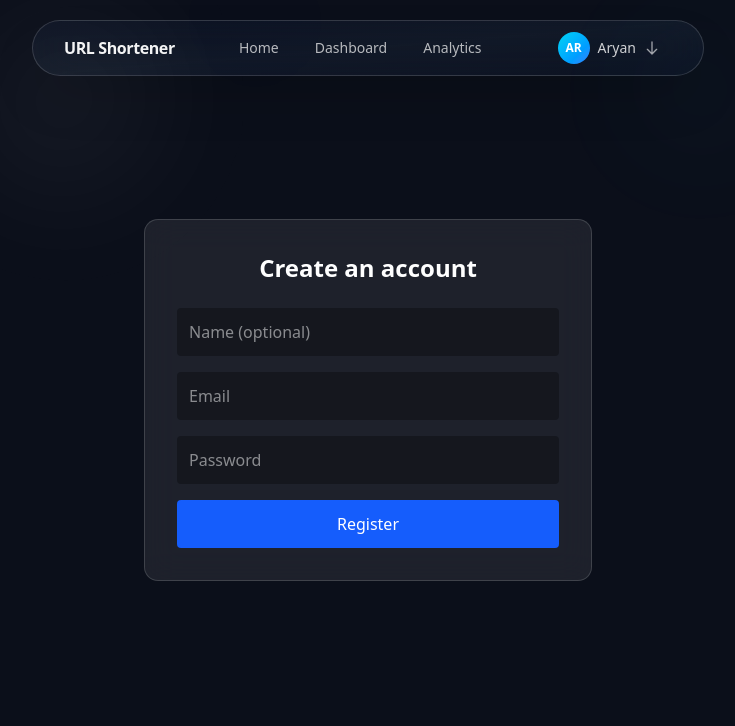
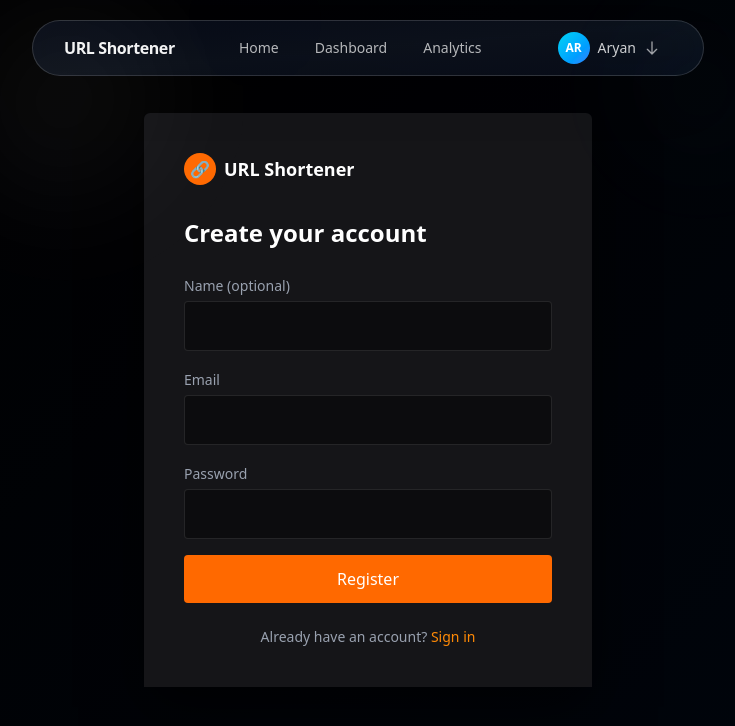
Before and after one commit to aryan-bhargav/URLShortnerNextJS, a Next.js app: page /register in a window 1280 px wide. Shown: the top 726 px of the page, without its empty margins (272-1007 px from the left). Built offline with nearby package versions, Linux system fonts and the light colour scheme.

Commit message:
refactor: update layout styles and enhance registration page UI

```diff
--- a/app/(auth)/layout.tsx
+++ b/app/(auth)/layout.tsx
@@ -11,7 +11,7 @@ export default function AuthLayout({
   children: React.ReactNode;
 }) {
   return (
-    <main className="min-h-screen flex items-center justify-center bg-[#0b0f1a]">
+    <main className="min-h-screen flex items-center justify-center">
       {children}
     </main>
   );
--- a/app/(auth)/login/page.tsx
+++ b/app/(auth)/login/page.tsx
@@ -40,7 +40,8 @@ export default function LoginPage() {
   return (
     <main className="min-h-screen flex items-center justify-center px-6">
       {/* RIGHT LOGIN CARD */}
-      <div className="bg-zinc-900/90 backdrop-blur-xl rounded-t-sm p-8 md:p-10 shadow-[0_20px_60px_rgba(0,0,0,0.7)]">
+      <div className="w-full max-w-md bg-zinc-900/90 backdrop-blur-xl rounded-t-sm p-8 md:p-10 shadow-[0_20px_60px_rgba(0,0,0,0.7)]">
+
         {/* Logo */}
         <div className="flex items-center gap-2 mb-8">
           <div className="w-8 h-8 rounded-full bg-orange-500 flex items-center justify-center font-bold">
--- a/app/(auth)/register/page.tsx
+++ b/app/(auth)/register/page.tsx
@@ -2,6 +2,8 @@
 
 import { useState } from "react";
 import { useRouter } from "next/navigation";
+import Image from "next/image";
+import Link from "next/link";
 
 export default function RegisterPage() {
   const router = useRouter();
@@ -38,52 +40,89 @@ export default function RegisterPage() {
 
   return (
     <main className="min-h-screen flex items-center justify-center px-6">
-      <div className="w-full max-w-md glass rounded-xl p-8">
-        <h1 className="text-2xl font-semibold mb-6 text-center">
-          Create an account
+      {/* RIGHT LOGIN CARD */}
+      <div className="w-full max-w-md bg-zinc-900/90 backdrop-blur-xl rounded-t-sm p-8 md:p-10 shadow-[0_20px_60px_rgba(0,0,0,0.7)]">
+        {/* Logo */}
+        <div className="flex items-center gap-2 mb-8">
+          <div className="w-8 h-8 rounded-full bg-orange-500 flex items-center justify-center font-bold">
+            🔗
+          </div>
+          <span className="text-lg font-semibold">
+            URL Shortener
+          </span>
+        </div>
+
+        <h1 className="text-2xl font-semibold mb-6">
+          Create your account
         </h1>
 
         {/* Name */}
+        <label className="text-sm text-gray-400">
+          Name (optional)
+        </label>
         <input
           type="text"
-          placeholder="Name (optional)"
-          className="w-full p-3 mb-4 rounded bg-black/30 outline-none"
+          className="w-full mt-1 mb-4 p-3 rounded bg-black/40 border border-white/10 focus:border-orange-500 outline-none transition"
           value={name}
           onChange={(e) => setName(e.target.value)}
         />
 
         {/* Email */}
+        <label className="text-sm text-gray-400">
+          Email
+        </label>
         <input
           type="email"
-          placeholder="Email"
-          className="w-full p-3 mb-4 rounded bg-black/30 outline-none"
+          className="w-full mt-1 mb-4 p-3 rounded bg-black/40 border border-white/10 focus:border-orange-500 outline-none transition"
           value={email}
           onChange={(e) => setEmail(e.target.value)}
         />
 
         {/* Password */}
+        <label className="text-sm text-gray-400">
+          Password
+        </label>
         <input
           type="password"
-          placeholder="Password"
-          className="w-full p-3 mb-4 rounded bg-black/30 outline-none"
+          className="w-full mt-1 mb-4 p-3 rounded bg-black/40 border border-white/10 focus:border-orange-500 outline-none transition"
           value={password}
           onChange={(e) => setPassword(e.target.value)}
         />
 
         {/* Error */}
         {error && (
-          <p className="text-red-400 text-sm mb-4">{error}</p>
+          <p className="text-red-400 text-sm mb-4">
+            {error}
+          </p>
         )}
 
         {/* Button */}
         <button
           onClick={handleRegister}
           disabled={loading}
-          className="w-full py-3 rounded bg-blue-600 hover:bg-blue-500 transition disabled:opacity-50"
+          className="
+              w-full py-3 rounded
+              bg-orange-500 hover:bg-orange-400
+              transition
+              font-medium
+              disabled:opacity-50
+            "
         >
           {loading ? "Creating account..." : "Register"}
         </button>
+
+        {/* Footer */}
+        <p className="text-sm text-gray-400 mt-6 text-center">
+          Already have an account?{" "}
+          <Link
+            href="/login"
+            className="text-orange-400 hover:underline"
+          >
+            Sign in
+          </Link>
+        </p>
       </div>
+
     </main>
   );
 }
--- a/app/[shortCode]/page.tsx
+++ b/app/[shortCode]/page.tsx
@@ -7,7 +7,7 @@ interface RedirectPageProps {
 }
 
 const RedirectPage = async ({ params }: RedirectPageProps) => {
-  const { shortCode } = params;
+  const { shortCode } = await params;
 
   let cachedUrl: string | null = null;
 
--- a/app/api/redirect/[shortCode]/route.ts
+++ b/app/api/redirect/[shortCode]/route.ts
@@ -1,4 +1,4 @@
-import { NextResponse } from "next/server";
+import { NextRequest, NextResponse } from "next/server";
 import prisma from "@/lib/db";
 import redis from "@/lib/redis";
 import { rateLimit } from "@/lib/rateLimit";
@@ -44,48 +44,19 @@ async function incrementVisits(shortCode: string) {
   }
 }
 
-
 export async function GET(
-  req: Request,
-  { params }: { params: { shortCode: string } }
+  request: NextRequest,
+  { params }: { params: Promise<{ shortCode: string }> }
 ) {
-  const { shortCode } = params;
+  const { shortCode } = await params;
 
   try {
-    // 🚦 RATE LIMIT (IP-based)
-    const ip =
-      req.headers.get("x-forwarded-for") ??
-      req.headers.get("x-real-ip") ??
-      "unknown";
-
-    const allowed = await rateLimit(
-      `rl:redirect:${ip}`,
-      REDIRECT_LIMIT,
-      REDIRECT_WINDOW
-    );
-
-    if (!allowed) {
-      return NextResponse.json(
-        { message: "Too many requests" },
-        { status: 429 }
-      );
-    }
-
     const CACHE_KEY = `url:${shortCode}`;
 
-    // 1️⃣ Redis cache
+    // 1️⃣ Redis first
     const cached = await redis.get(CACHE_KEY);
     if (cached) {
-      const url: Url = JSON.parse(cached);
-
-      if (!isUrlValid(url)) {
-        return NextResponse.json(
-          { message: "Link expired or disabled" },
-          { status: 410 }
-        );
-      }
-
-      incrementVisits(shortCode); // non-blocking
+      const url = JSON.parse(cached);
       return NextResponse.redirect(url.originalUrl);
     }
 
@@ -94,28 +65,25 @@ export async function GET(
       where: { shortCode },
     });
 
-    if (!url) {
+    if (!url || !url.isActive) {
       return NextResponse.json(
-        { message: "Short URL not found" },
+        { message: "Short URL not found or inactive" },
         { status: 404 }
       );
     }
 
-    if (!isUrlValid(url)) {
-      return NextResponse.json(
-        { message: "Link expired or disabled" },
-        { status: 410 }
-      );
-    }
-
-    // 3️⃣ Cache result
+    // 3️⃣ Cache
     await redis.set(CACHE_KEY, JSON.stringify(url), "EX", CACHE_TTL);
 
-    incrementVisits(shortCode); // non-blocking
+    // 4️⃣ Increment visits (non-blocking)
+    prisma.url.update({
+      where: { shortCode },
+      data: { visits: { increment: 1 } },
+    }).catch(() => {});
+
     return NextResponse.redirect(url.originalUrl);
   } catch (error) {
     console.error("Redirect error:", error);
-
     return NextResponse.json(
       { message: "Internal server error" },
       { status: 500 }
--- a/app/page.tsx
+++ b/app/page.tsx
@@ -37,7 +37,7 @@ export default function Home() {
   ];
 
   return (
-    <main className="min-h-screen bg-gradient-to-br from-slate-950 via-slate-900 to-slate-950 relative overflow-hidden">
+    <main className="min-h-screen relative overflow-hidden">
       {/* Animated background orbs */}
       <div className="absolute top-0 left-1/4 w-96 h-96 bg-cyan-500/10 rounded-full blur-3xl opacity-20 animate-pulse" />
       <div className="absolute bottom-0 right-1/4 w-96 h-96 bg-blue-500/10 rounded-full blur-3xl opacity-20 animate-pulse" />
```
